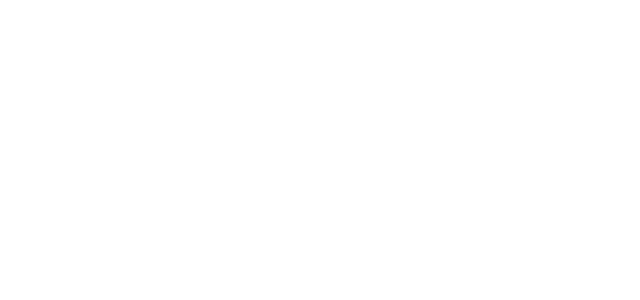
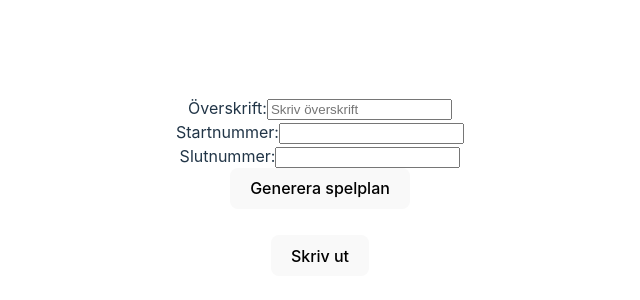
Before and after one commit to najro/musicQuizz, a React (Vite) app: page /gameboardgenerator in a window 1280 px wide. Before the commit this address had no page. Shown: the part 214-514 px from the top of the page, without its empty margins (320-960 px from the left). Built offline with nearby package versions, Linux system fonts and the light colour scheme.

Commit message:
gameboard initial version

```diff
--- a/src/App.jsx
+++ b/src/App.jsx
@@ -5,6 +5,7 @@
 //import reactLogo from './assets/react.svg'
 //import viteLogo from '/vite.svg'
 import './App.css'
+import GameBoardGenerator from './GameBoardGenerator';
 
 function App() {
   //const [count, setCount] = useState(0)
@@ -15,7 +16,7 @@
       <Routes>
         <Route path="/" element={<Home setToken={setToken} />} />
         <Route path="/playlists" element={<Playlists token={token} />} />
-        {/* <Route path="/generate" element={<Generate />} /> */}
+        <Route path="/gameboardgenerator" element={<GameBoardGenerator />}/>
       </Routes>
     </Router>
   )
--- /dev/null
+++ b/src/GameBoardGenerator.jsx
@@ -0,0 +1,105 @@
+import React, { useState } from "react";
+
+
+const generateRandomNumber = (min, max) => {
+  return Math.floor(Math.random() * (max - min + 1)) + min;
+};
+
+const GameBoardGenerator = () => {
+  const [heading, setHeading] = useState("");
+  const [startNumber, setStartNumber] = useState("");
+  const [endNumber, setEndNumber] = useState("");
+  const [tableValues, setTableValues] = useState([]);
+
+  const handleSubmit = (e) => {
+    e.preventDefault();
+
+    const start = parseInt(startNumber);
+    const end = parseInt(endNumber);
+
+    if (
+      isNaN(start) ||
+      isNaN(end) ||
+      end - start < 24 ||
+      start <= 0 ||
+      start <= 0
+    ) {
+      alert(
+        "Fel input. Se till att skillnad mellan talen är minst 25 enhet och är större än 0"
+      );
+      return;
+    }
+
+    const uniqueValues = new Set();
+
+    while (uniqueValues.size < 25) {
+      uniqueValues.add(generateRandomNumber(start, end));
+    }
+
+    console.log("uniqueValues", uniqueValues);
+
+    setTableValues(Array.from(uniqueValues));
+  };
+
+  const handlePrint = () => {
+    window.print();
+  };
+
+  return (
+    <div className="app">
+      <form onSubmit={handleSubmit}>
+        <label>
+          Överskrift:
+          <input
+            type="text"
+            value={heading}
+            placeholder="Skriv överskrift"
+            onChange={(e) => setHeading(e.target.value)}
+          />
+        </label>
+        <br />
+        <label>
+          Startnummer:
+          <input
+            type="number"
+            value={startNumber}
+            onChange={(e) => setStartNumber(e.target.value)}
+          />
+        </label>
+        <br />
+        <label>
+          Slutnummer:
+          <input
+            type="number"
+            value={endNumber}
+            onChange={(e) => setEndNumber(e.target.value)}
+          />
+        </label>
+        <br />
+        <button type="submit">Generera spelplan</button>
+      </form>
+      <table>
+        <thead>
+          <tr>
+            <th colSpan="5">{heading}</th>
+          </tr>
+        </thead>
+        <tbody>
+          {[...Array(5)].map((_, rowIndex) => (
+            <tr key={rowIndex}>
+              {[...Array(5)].map((_, colIndex) => (
+                <td key={colIndex}>{tableValues[rowIndex * 5 + colIndex]}</td>
+              ))}
+            </tr>
+          ))}
+        </tbody>
+      </table>
+
+      <div class="printversion">
+        <button onClick={handlePrint}>Skriv ut</button>
+      </div>
+    </div>
+  );
+};
+
+export default GameBoardGenerator;
```
Also changed, not shown: 1 other file (tests, documents, lock files or other folders).
